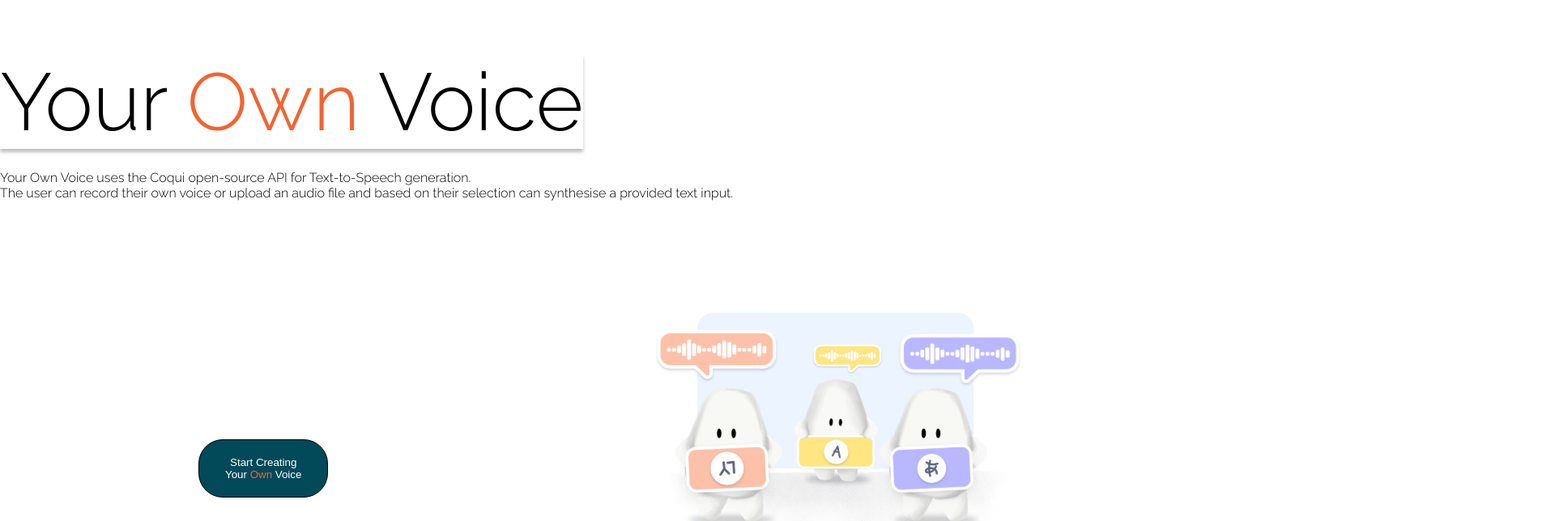
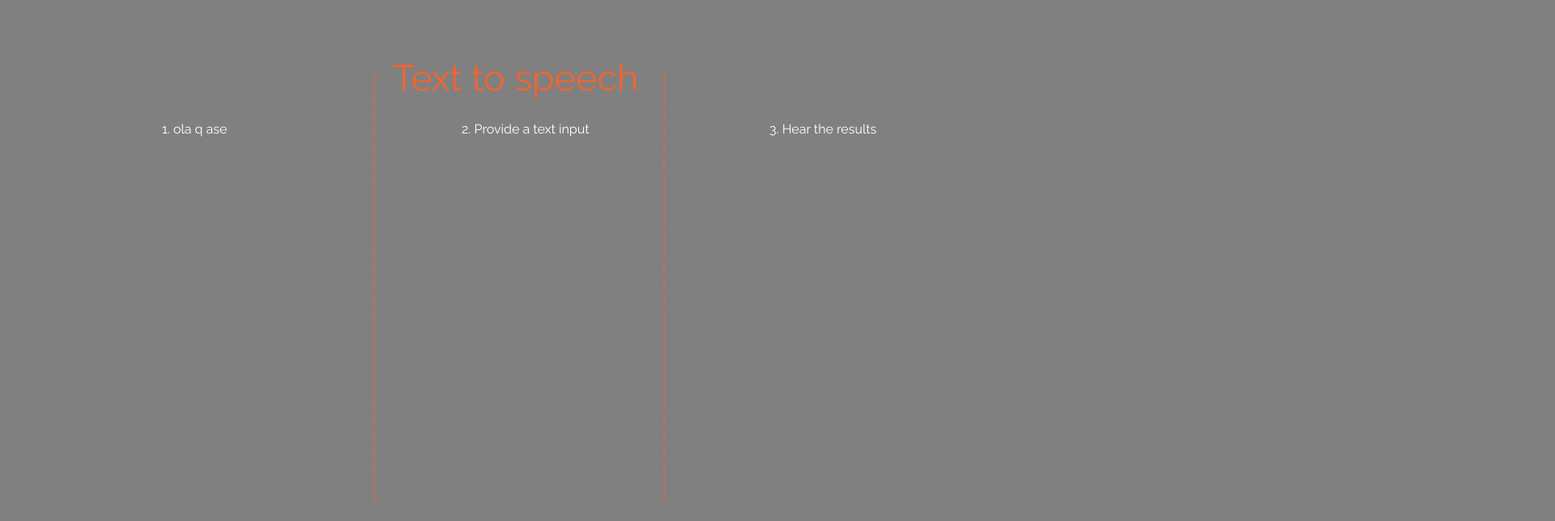
Before and after one commit to paeyovupc/YOV-WEB, a React (Create React App) app: page / in a window 1280 px wide. Shown: the top 644 px of the page at 81% size, 1920 px wide, since content can reach past the window. Built offline with nearby package versions, Linux system fonts and the light colour scheme.

Commit message:
dimarts 18

```diff
--- a/src/components/HomePage.js
+++ b/src/components/HomePage.js
@@ -1,20 +1,18 @@
-//import { HeaderOptions } from "./HeaderOptions";
 import "../style/HomePage.css";
 import initialPhoto from "../imatges/foto_inicial.svg";
 
 export function HomePage() {
   return (
     <div className="backgroundColor">
-      <header>
-        <h1 className="bigText">
-          Your <span className="naranjito">Own </span>Voice
-        </h1>
+      <header className="bigText">
+        Your <span className="naranjito">Own </span>Voice
       </header>
       <p className="normalText">
         Your Own Voice uses the Coqui open-source API for Text-to-Speech
         generation. <br />
         The user can record their own voice or upload an audio file and based on
-        their selection can synthesise a provided text input.
+        their <br />
+        selection can synthesise a provided text input.
       </p>
 
       <img
--- /dev/null
+++ b/src/components/MultiSpeakerPage.js
@@ -0,0 +1,19 @@
+import "../style/MultiSpeakerPage.css";
+
+export function MultiSpeakerPage() {
+  return (
+    <>
+        <header className="bigText">  Text to speech </header>
+      <div className="verticalLine1"></div>
+      <div className="verticalLine2"></div>
+      <div className="text1"> 2. Provide a text input</div>
+      <div className="text2"> 3. Hear the results</div>
+      <div className="text3"> 1. ola q ase</div>
+
+
+
+
+
+    </>
+  );
+}
--- a/src/index.css
+++ b/src/index.css
@@ -5,6 +5,8 @@ body {
     "Raleway", sans-serif;
   -webkit-font-smoothing: antialiased;
   -moz-osx-font-smoothing: grayscale;
+  /* aixo s ha de treure*/
+  background-color: grey;
 }
 
 code {
--- a/src/index.js
+++ b/src/index.js
@@ -2,9 +2,11 @@ import React from "react";
 import ReactDOM from "react-dom/client";
 import "./index.css";
 import { HomePage } from "./components/HomePage";
+import { MultiSpeakerPage } from "./components/MultiSpeakerPage";
 
 const root = ReactDOM.createRoot(document.getElementById("root"));
 root.render(
 
-    <HomePage />
+     //<HomePage />
+    <MultiSpeakerPage />
 );
--- a/src/style/HomePage.css
+++ b/src/style/HomePage.css
@@ -18,8 +18,6 @@ body,
 
 .normalText {
   font-style: Light;
-  top: 194px;
-  left: px;
   color: black;
   width: 1070px;
   height: auto;
@@ -27,27 +25,32 @@ body,
   font-size: 24;
   align-self: auto;
   text-align: left;
-  font-family: 'Raleway';
-  font-weight: 300;
+  font-family: "Raleway";
   line-height: normal;
   font-stretch: normal;
   text-decoration: none;
+  position: absolute;
+  top: 250px;
+  left: 90px;
+  padding-block: 10px 40px;
 }
 
-.bigText{
+.bigText {
   color: black;
-  font-family: 'Raleway';
+  font-family: "Raleway";
   height: auto;
-  position: absolute;
-  font-size: 100px;
+  font-size: 80px;
   align-self: auto;
-  box-shadow: 0px 4px 4px 0px rgba(0, 0, 0, 0.25) ;
+  /* box-shadow: 0px 4px 4px 0px rgba(0, 0, 0, 0.25) ; */
   font-style: Light;
   text-align: center;
-  font-weight: 300;
   line-height: normal;
   font-stretch: normal;
   text-decoration: none;
+  position: absolute;
+  top: 170px;
+  left: 80px;
+  padding: auto;
 }
 
 .naranjito {
@@ -64,12 +67,12 @@ body,
   padding: 20px 32px;
   margin: 5px;
   position: absolute;
-  left: 240px;
-  bottom: 180px;
+  left: 270px;
+  top: 360px;
   cursor: pointer;
 }
 
 .startButton:hover {
-  background-color: #073865; /* Green */
+  background-color: #2b74b8; /* Green */
   color: white;
 }
--- /dev/null
+++ b/src/style/MultiSpeakerPage.css
@@ -0,0 +1,100 @@
+html,
+body,
+#root {
+  height: 100%;
+}
+
+.naranjito {
+  color: #f26430;
+}
+
+.verticalLine1 {
+  border-left: 2px dotted #f26430;
+  height: 530px;
+  position: absolute;
+  left: 36%;
+  /*margin-left: -3px;*/
+  top: 90px;
+}
+
+.verticalLine2 {
+  border-left: 2px dotted #f26430;
+  height: 530px;
+  position: absolute;
+  left: 64%;
+  /*margin-left: -3px;*/
+  top: 90px;
+}
+
+.bigText {
+  color: #f26430;
+  font-family: "Raleway";
+  height: auto;
+  font-size: 45px;
+  align-self: auto;
+  /* box-shadow: 0px 4px 4px 0px rgba(0, 0, 0, 0.25) ; */
+  font-style: Light;
+  text-align: center;
+  line-height: normal;
+  font-stretch: normal;
+  text-decoration: none;
+  position: absolute;
+  top: 70px;
+  left: 485px;
+  padding: auto;
+}
+
+.text1 {
+  font-style: Light;
+  top: 140px;
+  left: 570px;
+  color: white;
+  width: 1070px;
+  height: auto;
+  position: absolute;
+  font-size: 24;
+  align-self: auto;
+  font-family: "Raleway";
+  line-height: normal;
+  font-stretch: normal;
+  text-decoration: none;
+  position: absolute;
+
+  padding-block: 10px 40px;
+}
+
+.text2 {
+  font-style: Light;
+  top: 140px;
+  left: 950px;
+  color: white;
+  width: 1070px;
+  height: auto;
+  position: absolute;
+  font-size: 24;
+  align-self: auto;
+  font-family: "Raleway";
+  line-height: normal;
+  font-stretch: normal;
+  text-decoration: none;
+  position: absolute;
+  padding-block: 10px 40px;
+}
+
+.text3 {
+  font-style: Light;
+  top: 140px;
+  left: 200px;
+  color: white;
+  width: 1070px;
+  height: auto;
+  position: absolute;
+  font-size: 24;
+  align-self: auto;
+  font-family: "Raleway";
+  line-height: normal;
+  font-stretch: normal;
+  text-decoration: none;
+  position: absolute;
+  padding-block: 10px 40px;
+}
```
Also changed, not shown: src/components/HeaderOptions.js (deleted, +0 -13 lines), src/style/HeaderOptions.css (deleted, +0 -26 lines).
